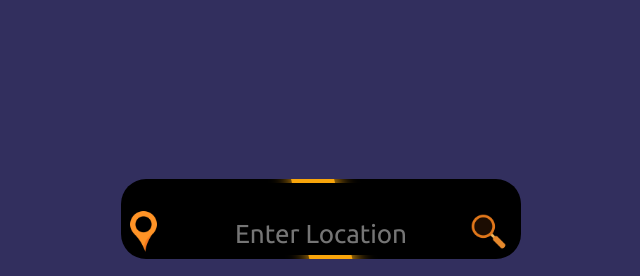
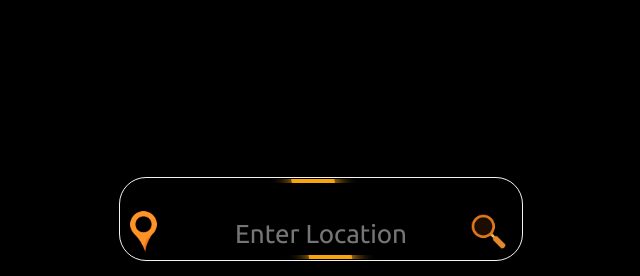
Before and after one commit to moeez5251/Weather, a plain HTML site: page index.html in a window 1280 px wide. Shown: the part 146-422 px from the top of the page, without its empty margins (319-959 px from the left). Drawn offline with Linux system fonts and the light colour scheme.

Commit message:
Add files via upload

```diff
--- a/css/style.css
+++ b/css/style.css
@@ -21,7 +21,7 @@ body{
     display: flex;
     align-items: center;
     justify-content: center;
-    background-color: #322f5e;
+    background-color: black;
 }
 .box{
     position: relative;
@@ -36,6 +36,8 @@ body{
     flex-direction: column;
     align-items: center;
     top: -35px;
+    outline: 1px solid rgb(243, 243, 243);
+    outline-offset: 1px;
 }
 .box::before{
     left: -35%;
```
